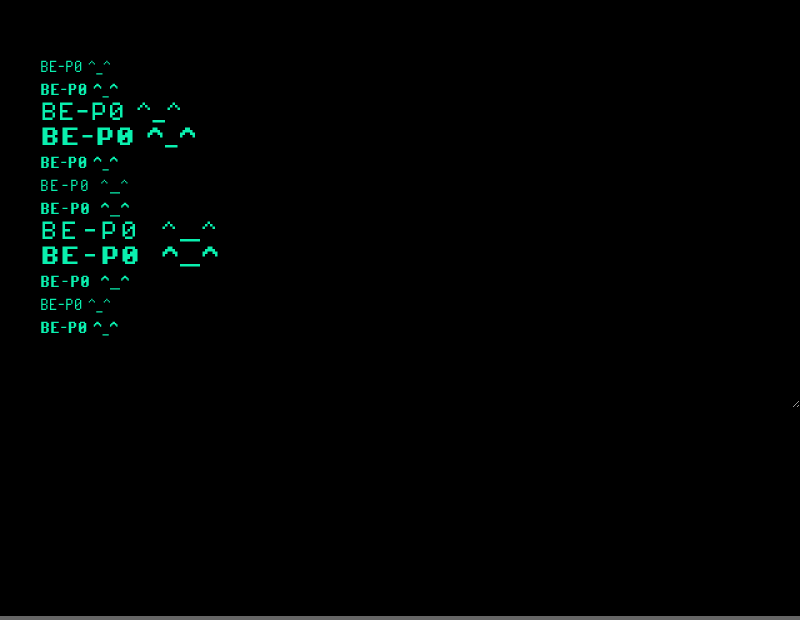
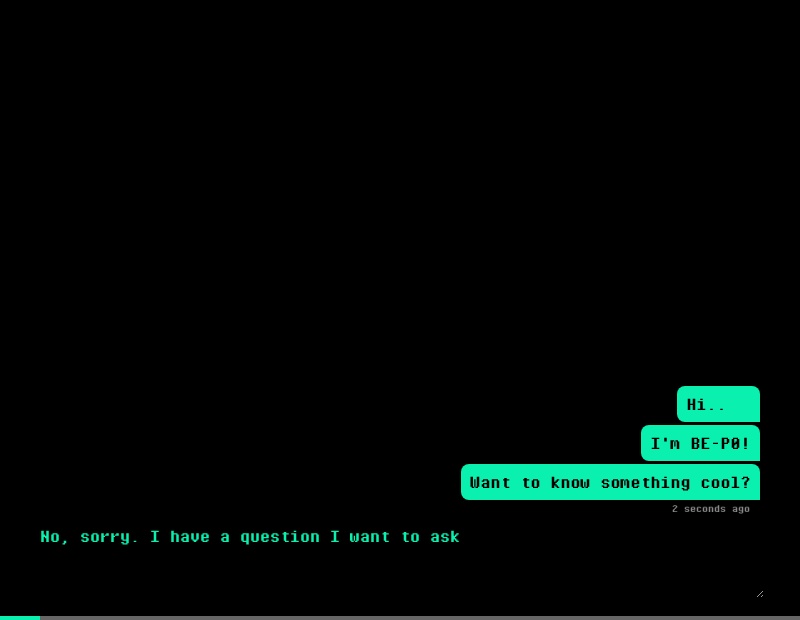
Before and after one commit to rizese/b-p0-electron, an Electron app: page src/prompt.html in a window 800 px wide. Shown: the part 180-800 px from the top of the page. Drawn offline with nearby package versions, Linux system fonts and the light colour scheme.

Commit message:
Cleaned up prompt page

```diff
--- a/src/prompt.css
+++ b/src/prompt.css
@@ -1,5 +1,4 @@
-body,
-* {
+body {
   background-color: #000;
   color: #0af0af;
   font-family: 'PixelOperator', sans-serif;
@@ -8,17 +7,51 @@ body,
   padding: 0;
 }
 
+* {
+  font-family: inherit;
+}
+
+*::selection {
+  color: #000000;
+  background-color: #0af0af80;
+}
+
 #terminal {
-  width: 100%;
-  height: 80vh;
+  height: 98vh;
   display: flex;
   flex-direction: column;
   justify-content: flex-end;
+  padding: 0 5%;
 }
 
 .prompt {
   white-space: pre-wrap;
   word-wrap: break-word;
+}
+
+.self-response {
+  display: flex;
+  flex-direction: column;
+  align-items: flex-end;
+  width: 100%;
+  margin-bottom: 0.5rem;
+}
+
+.self-response .bubble {
+  color: #000000;
+  background-color: #0af0af;
+  padding: 0.4rem 0.6rem;
+  max-width: 70%;
+  min-width: 4rem;
+  border-radius: 0.5rem 0.5rem 0rem 0.5rem;
+  word-wrap: break-word;
+  margin-bottom: 0.2rem;
+}
+
+.self-response .label {
+  font-size: 12px;
+  color: #888;
+  margin-right: 10px;
 }
 
 #input {
@@ -28,8 +61,6 @@ body,
   font-family: inherit;
   background-color: transparent;
   color: #0af0af;
-  font-size: 20px;
-  padding: 0;
 }
 
 #progress-container {
@@ -42,9 +73,9 @@ body,
 }
 
 #progress {
-  /* height: 5px; */
+  height: 4px;
   width: 0%;
-  background-color: ##0af0af;
+  background-color: #0af0af;
 }
 
 /* src/public/styles/fonts.css */
@@ -134,56 +165,13 @@ body,
   font-style: normal;
 }
 
-/* do no merge - for playing with */
-.pixel-operator {
-  font-family: 'PixelOperator', sans-serif;
-}
-
-.pixel-operator-bold {
-  font-family: 'PixelOperator', sans-serif;
-  font-weight: bold;
-}
-
-.pixel-operator8 {
-  font-family: 'PixelOperator8', sans-serif;
-}
-
-.pixel-operator8-bold {
-  font-family: 'PixelOperator8', sans-serif;
-  font-weight: bold;
-}
-
-.pixel-operator-hb {
-  font-family: 'PixelOperatorHB', sans-serif;
-}
-
 .pixel-operator-mono {
   font-family: 'PixelOperatorMono', sans-serif;
+  text-rendering: geometricPrecision;
 }
 
 .pixel-operator-mono-bold {
   font-family: 'PixelOperatorMono', sans-serif;
   font-weight: bold;
+  text-rendering: geometricPrecision;
 }
-
-.pixel-operator-mono8 {
-  font-family: 'PixelOperatorMono8', sans-serif;
-}
-
-.pixel-operator-mono8-bold {
-  font-family: 'PixelOperatorMono8', sans-serif;
-  font-weight: bold;
-}
-
-.pixel-operator-monohb {
-  font-family: 'PixelOperatorMonoHB', sans-serif;
-}
-
-.pixel-operator-sc {
-  font-family: 'PixelOperatorSC', sans-serif;
-}
-
-.pixel-operator-sc-bold {
-  font-family: 'PixelOperatorSC', sans-serif;
-  font-weight: bold;
-}
--- a/src/prompt.html
+++ b/src/prompt.html
@@ -10,22 +10,18 @@
     <script type="text/javascript" src="./scripts/prompt.js"></script>
   </head>
   <body>
-    <div id="terminal">
-      <div class="prompt">
-        <span class="pixel-operator">BE-P0 ^_^</span>
-        <span class="pixel-operator-bold">BE-P0 ^_^</span>
-        <span class="pixel-operator8">BE-P0 ^_^</span>
-        <span class="pixel-operator8-bold">BE-P0 ^_^</span>
-        <span class="pixel-operator-hb">BE-P0 ^_^</span>
-        <span class="pixel-operator-mono">BE-P0 ^_^</span>
-        <span class="pixel-operator-mono-bold">BE-P0 ^_^</span>
-        <span class="pixel-operator-mono8">BE-P0 ^_^</span>
-        <span class="pixel-operator-mono8-bold">BE-P0 ^_^</span>
-        <span class="pixel-operator-monohb">BE-P0 ^_^</span>
-        <span class="pixel-operator-sc">BE-P0 ^_^</span>
-        <span class="pixel-operator-sc-bold">BE-P0 ^_^</span>
-        <textarea id="input" autofocus></textarea>
-        <!-- <input id="input" type="text" autofocus /> -->
+    <div id="terminal" class="pixel-operator-mono-bold">
+      <div class="self-response">
+        <div class="bubble">Hi..</div>
+        <div class="bubble">I'm BE-P0!</div>
+        <div class="bubble">Want to know something cool?</div>
+        <div class="label">2 seconds ago</div>
+      </div>
+      <div class="friend-response">
+        <div class="pixel-operator-mono">
+          No, sorry. I have a question I want to ask
+        </div>
+        <textarea id="input" spellcheck="false" autofocus></textarea>
       </div>
     </div>
     <div id="progress-container">
--- a/src/scripts/prompt.js
+++ b/src/scripts/prompt.js
@@ -1,5 +1,5 @@
 (() => {
-    const DEBOUNCE_LIMIT = 10 * 1000; // 10 seconds
+    const DEBOUNCE_LIMIT = 100 * 1000;
     const PROGRESS_UPDATE = 100;
 
     let timeout;
@@ -46,6 +46,13 @@
 
     document.addEventListener('DOMContentLoaded', () => {
         debouncedLoadFacePage();
+
+        // Focus on the last element with the autofocus attribute (the prompt input)
+        var elements = document.querySelectorAll('[autofocus]');
+        if (elements.length > 0) {
+            var lastElement = elements[elements.length - 1];
+            lastElement.focus();
+        }
     });
 
     async function fetchData() {
@@ -66,4 +73,5 @@
         }
         debouncedLoadFacePage();
     });
+
 })();
```
